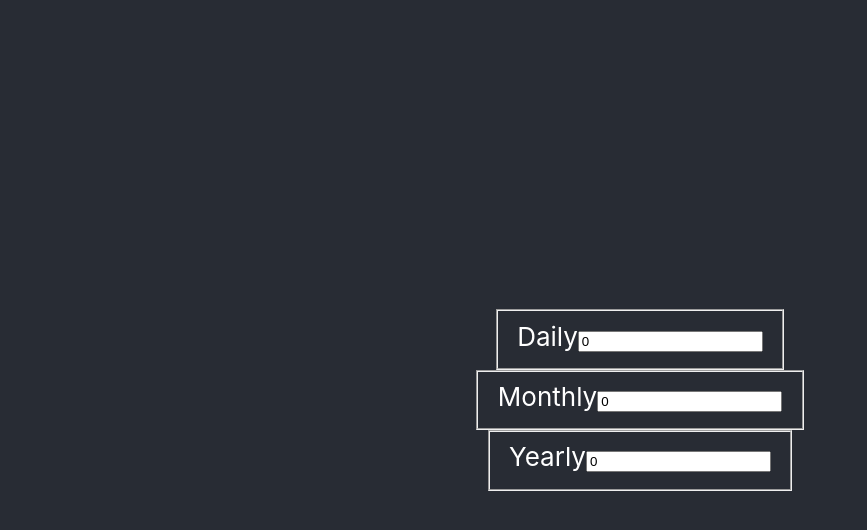
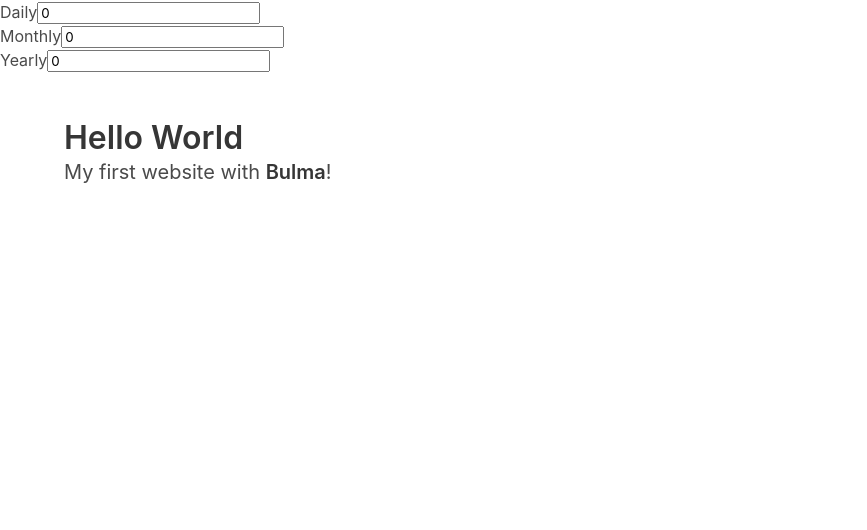
Before and after one commit to wuerges/irc, a React (Create React App) app: page / in a window 1280 px wide. Shown: the top 530 px of the page, without its empty margins (0-867 px from the left). Built offline with nearby package versions, Linux system fonts and the light colour scheme.

Commit message:
updated dependencies and added scss

```diff
--- a/public/index.html
+++ b/public/index.html
@@ -1,7 +1,8 @@
 <!DOCTYPE html>
 <html lang="en">
   <head>
-    <meta charset="utf-8" />
+    <meta charset="utf-8">
+    <title>Hello Bulma!</title>
     <link rel="icon" href="%PUBLIC_URL%/favicon.ico" />
     <meta name="viewport" content="width=device-width, initial-scale=1" />
     <meta name="theme-color" content="#000000" />
@@ -24,7 +25,6 @@
       work correctly both with client-side routing and a non-root public URL.
       Learn how to configure a non-root public URL by running `npm run build`.
     -->
-    <title>React App</title>
   </head>
   <body>
     <noscript>You need to enable JavaScript to run this app.</noscript>
@@ -39,5 +39,15 @@
       To begin the development, run `npm start` or `yarn start`.
       To create a production bundle, use `npm run build` or `yarn build`.
     -->
+    <section class="section">
+      <div class="container">
+        <h1 class="title">
+          Hello World
+        </h1>
+        <p class="subtitle">
+          My first website with <strong>Bulma</strong>!
+        </p>
+      </div>
+    </section>
   </body>
 </html>
--- a/src/App.css
+++ /dev/null
@@ -1,38 +0,0 @@
-.App {
-  text-align: center;
-}
-
-.App-logo {
-  height: 40vmin;
-  pointer-events: none;
-}
-
-@media (prefers-reduced-motion: no-preference) {
-  .App-logo {
-    animation: App-logo-spin infinite 20s linear;
-  }
-}
-
-.App-header {
-  background-color: #282c34;
-  min-height: 100vh;
-  display: flex;
-  flex-direction: column;
-  align-items: center;
-  justify-content: center;
-  font-size: calc(10px + 2vmin);
-  color: white;
-}
-
-.App-link {
-  color: #61dafb;
-}
-
-@keyframes App-logo-spin {
-  from {
-    transform: rotate(0deg);
-  }
-  to {
-    transform: rotate(360deg);
-  }
-}
--- a/src/App.js
+++ b/src/App.js
@@ -1,5 +1,4 @@
-import logo from './logo.svg';
-import './App.css';
+import './App.scss';
 import { useState } from 'react';
 
 
@@ -10,28 +9,28 @@ function App() {
 
   function baseDaily(e) {
     setDaily(e.target.value);
-    const v = parseFloat(e.target.value);
+    const v = parseFloat(e.target.value / 100);
     if (v) {
-      setMonthly( Math.pow(1+v, 30)-1 );
-      setYearly( Math.pow(1+v, 365)-1 );
+      setMonthly( (Math.pow(1+v, 30)-1) * 100 );
+      setYearly( (Math.pow(1+v, 365)-1) * 100 );
     }
   }
 
   function baseMonthly(e) {
     setMonthly(e.target.value);
-    const v = parseFloat(e.target.value);
+    const v = parseFloat(e.target.value / 100);
     if (v) {
-      setDaily( Math.pow(1+v, 1/30)-1 );
-      setYearly( Math.pow(1+v, 12)-1 );
+      setDaily( (Math.pow(1+v, 1/30)-1) * 100 );
+      setYearly( (Math.pow(1+v, 12)-1) * 100);
     }
   }
 
   function baseYearly(e) {
     setYearly(e.target.value);
-    const v = parseFloat(e.target.value);
+    const v = parseFloat(e.target.value / 100);
     if (v) {
-      setDaily( Math.pow(1+v, 1/365)-1 );
-      setMonthly( Math.pow(1+v, 1/12)-1 );
+      setDaily( (Math.pow(1+v, 1/365)-1) * 100);
+      setMonthly( (Math.pow(1+v, 1/12)-1) * 100);
     }
   }
 
--- /dev/null
+++ b/src/App.scss
@@ -0,0 +1,2 @@
+@charset "utf-8";
+@import "../node_modules/bulma/bulma.sass";
--- a/src/index.css
+++ b/src/index.css
@@ -1,3 +1,4 @@
+
 body {
   margin: 0;
   font-family: -apple-system, BlinkMacSystemFont, 'Segoe UI', 'Roboto', 'Oxygen',
```
Also changed, not shown: package.json (+9 -7 lines), 1 other file (tests, documents, lock files or other folders).
